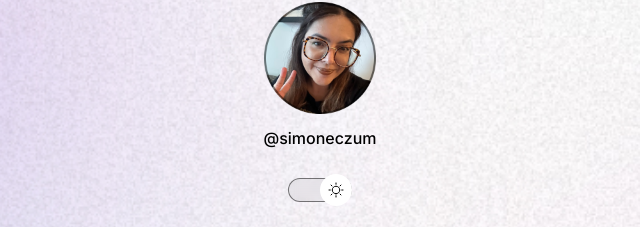
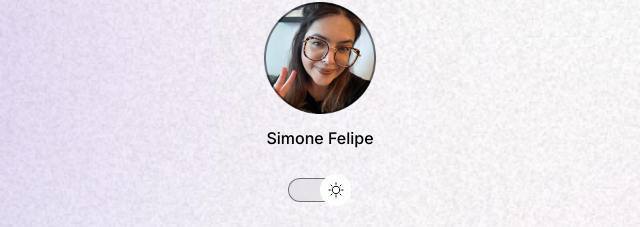
Before and after one commit to SimoneFelipe/DevLinks, a plain HTML site: page index.html in a window 1280 px wide. Shown: the part 78-305 px from the top of the page, 320-960 px from the left. Drawn offline with nearby package versions, Linux system fonts and the light colour scheme.

Commit message:
segunda versão

```diff
--- a/index.html
+++ b/index.html
@@ -20,7 +20,7 @@
           src="./assets/avatar-light-si.png"
           alt="foto da Simone de olhos fechados"
         />
-        <p>@simoneczum</p>
+        <p>Simone Felipe</p>
       </div>
 
     <div id="switch" onClick="toggleMode()">
```
Also changed, not shown: .github/DevLinks-capa.jpg (added), assets/avatar-light.png (deleted), assets/avatar.png (deleted), assets/si-dia.jpg (deleted), assets/si-noite.jpg (deleted), 1 other file.
